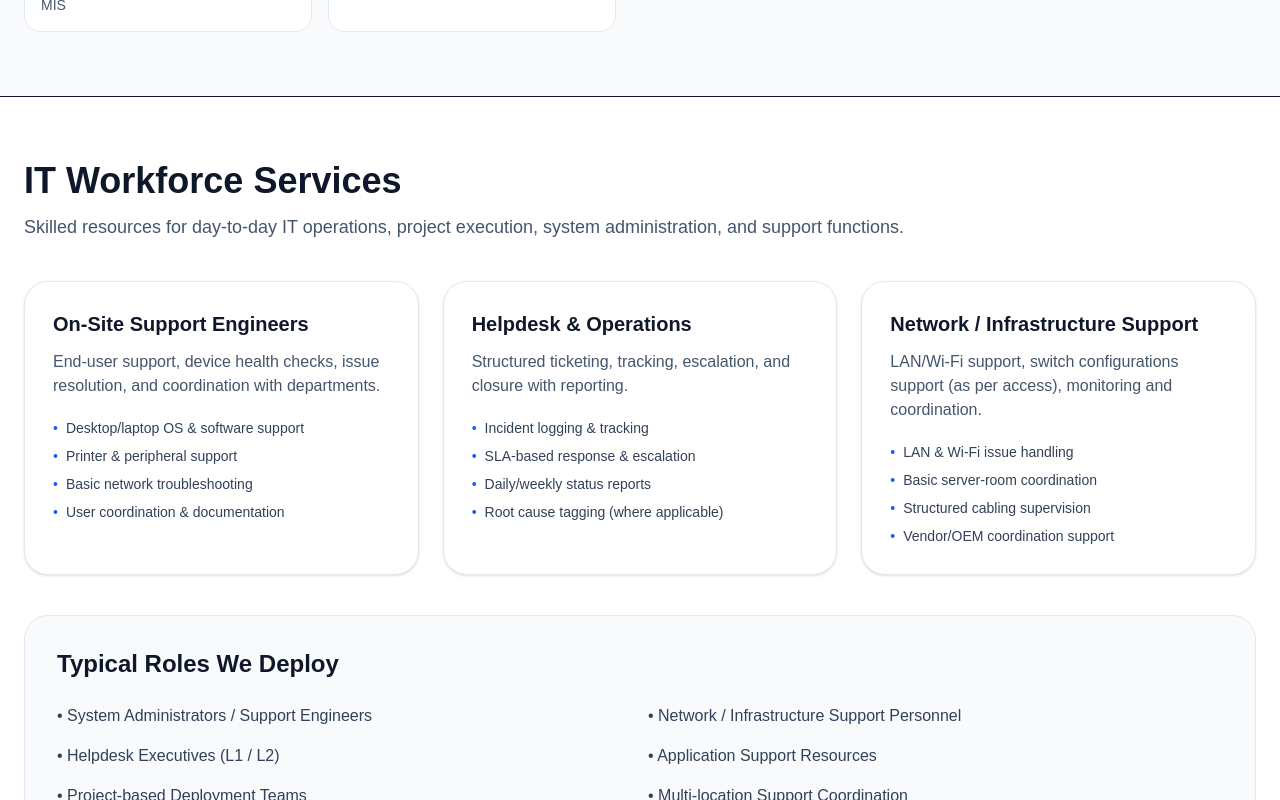
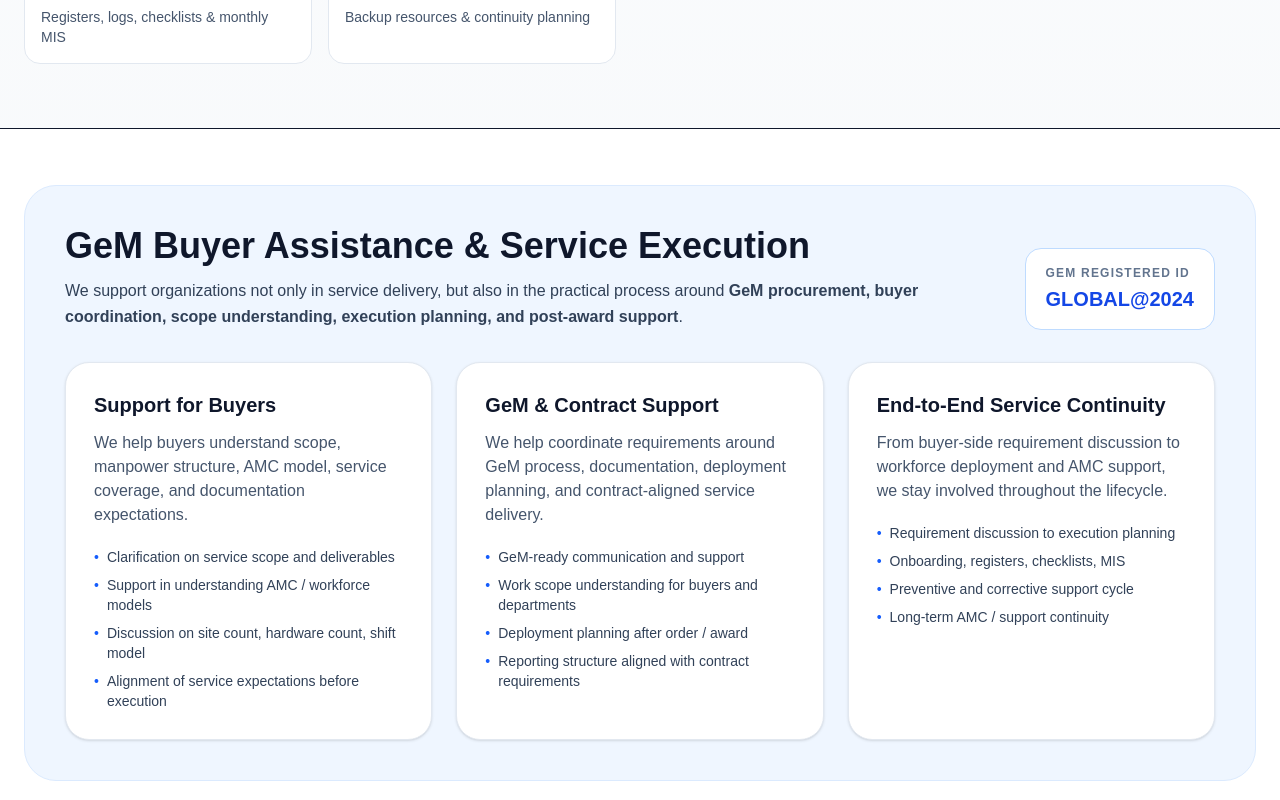
Before and after one commit to GlobalComputersAI/global-computers, a Next.js app: page /global-computers/it-workforce-amc in a window 1280 px wide. Shown: the part 940-1740 px from the top of the page. Built offline with nearby package versions, Linux system fonts and the light colour scheme.

Commit message:
Update workforce and AMC page with GeM buyer support

```diff
--- a/app/it-workforce-amc/page.tsx
+++ b/app/it-workforce-amc/page.tsx
@@ -4,15 +4,15 @@
 export const metadata: Metadata = {
   title: "IT Workforce & AMC Services for PSUs and Enterprises",
   description:
-    "Global Computers & IT Solutions provides skilled IT manpower deployment and annual maintenance contract (AMC) services for PSUs and enterprises with SLA-based support, reporting, preventive maintenance, and audit-ready documentation.",
+    "Global Computers & IT Solutions provides skilled IT manpower deployment, GeM buyer assistance, and annual maintenance contract (AMC) services for PSUs and enterprises with SLA-based support, preventive maintenance, reporting, and audit-ready documentation.",
 };
 
 const projectsHref = "/projects";
+const GEM_ID = "GLOBAL@2024";
 
 export default function ITWorkforceAMCPage() {
   return (
     <main className="bg-white text-slate-900">
-      {/* ================= HERO ================= */}
       <section className="border-b bg-gradient-to-b from-white to-slate-50">
         <div className="max-w-7xl mx-auto px-6 py-16">
           <div className="grid lg:grid-cols-2 gap-12 items-center">
@@ -28,7 +28,8 @@
 
               <p className="mt-6 text-lg md:text-xl text-slate-600 leading-relaxed max-w-2xl">
                 Global Computers & IT Solutions provides{" "}
-                <strong>skilled IT manpower</strong> and{" "}
+                <strong>skilled IT manpower</strong>,{" "}
+                <strong>GeM buyer support</strong>, and{" "}
                 <strong>Annual Maintenance Contracts (AMC)</strong> to ensure uninterrupted
                 operations for <strong>PSUs, government organizations, and enterprises</strong>.
                 We deliver structured deployments with documentation, reporting, and SLA-driven support.
@@ -66,11 +67,36 @@
             <div className="bg-white rounded-[2.5rem] border border-slate-100 shadow-xl p-8">
               <h3 className="text-xl font-black">What we manage</h3>
               <ul className="mt-5 space-y-3 text-slate-700">
-                <li className="flex gap-3"><span>✅</span><span><strong>End-user IT support</strong> (desktop, OS, apps, printers)</span></li>
-                <li className="flex gap-3"><span>✅</span><span><strong>Network & infrastructure</strong> (LAN, switches, Wi-Fi, server room basics)</span></li>
-                <li className="flex gap-3"><span>✅</span><span><strong>Helpdesk operations</strong> (ticketing, escalation, resolution tracking)</span></li>
-                <li className="flex gap-3"><span>✅</span><span><strong>AMC execution</strong> (preventive + corrective maintenance)</span></li>
-                <li className="flex gap-3"><span>✅</span><span><strong>OEM coordination</strong> (warranty calls, spares, vendor follow-up)</span></li>
+                <li className="flex gap-3">
+                  <span>✅</span>
+                  <span>
+                    <strong>End-user IT support</strong> (desktop, OS, apps, printers)
+                  </span>
+                </li>
+                <li className="flex gap-3">
+                  <span>✅</span>
+                  <span>
+                    <strong>Network & infrastructure</strong> (LAN, switches, Wi-Fi, server room basics)
+                  </span>
+                </li>
+                <li className="flex gap-3">
+                  <span>✅</span>
+                  <span>
+                    <strong>Helpdesk operations</strong> (ticketing, escalation, resolution tracking)
+                  </span>
+                </li>
+                <li className="flex gap-3">
+                  <span>✅</span>
+                  <span>
+                    <strong>AMC execution</strong> (preventive + corrective maintenance)
+                  </span>
+                </li>
+                <li className="flex gap-3">
+                  <span>✅</span>
+                  <span>
+                    <strong>OEM coordination</strong> (warranty calls, spares, vendor follow-up)
+                  </span>
+                </li>
               </ul>
 
               <div className="mt-8">
@@ -89,7 +115,65 @@
         </div>
       </section>
 
-      {/* ================= IT WORKFORCE ================= */}
+      <section className="bg-white border-b">
+        <div className="max-w-7xl mx-auto px-6 py-14">
+          <div className="rounded-[2rem] border border-blue-100 bg-blue-50 p-8 md:p-10">
+            <div className="flex flex-col lg:flex-row lg:items-end lg:justify-between gap-6">
+              <div>
+                <h2 className="text-3xl md:text-4xl font-black">
+                  GeM Buyer Assistance & Service Execution
+                </h2>
+                <p className="mt-3 text-slate-700 max-w-4xl leading-relaxed">
+                  We support organizations not only in service delivery, but also in the
+                  practical process around <strong>GeM procurement, buyer coordination, scope understanding,
+                  execution planning, and post-award support</strong>.
+                </p>
+              </div>
+
+              <div className="rounded-2xl border border-blue-200 bg-white px-5 py-4">
+                <div className="text-xs uppercase tracking-widest font-black text-slate-500">
+                  GeM Registered ID
+                </div>
+                <div className="mt-1 text-xl font-black text-blue-700">{GEM_ID}</div>
+              </div>
+            </div>
+
+            <div className="mt-8 grid lg:grid-cols-3 gap-6">
+              <FeatureCard
+                title="Support for Buyers"
+                desc="We help buyers understand scope, manpower structure, AMC model, service coverage, and documentation expectations."
+                points={[
+                  "Clarification on service scope and deliverables",
+                  "Support in understanding AMC / workforce models",
+                  "Discussion on site count, hardware count, shift model",
+                  "Alignment of service expectations before execution",
+                ]}
+              />
+              <FeatureCard
+                title="GeM & Contract Support"
+                desc="We help coordinate requirements around GeM process, documentation, deployment planning, and contract-aligned service delivery."
+                points={[
+                  "GeM-ready communication and support",
+                  "Work scope understanding for buyers and departments",
+                  "Deployment planning after order / award",
+                  "Reporting structure aligned with contract requirements",
+                ]}
+              />
+              <FeatureCard
+                title="End-to-End Service Continuity"
+                desc="From buyer-side requirement discussion to workforce deployment and AMC support, we stay involved throughout the lifecycle."
+                points={[
+                  "Requirement discussion to execution planning",
+                  "Onboarding, registers, checklists, MIS",
+                  "Preventive and corrective support cycle",
+                  "Long-term AMC / support continuity",
+                ]}
+              />
+            </div>
+          </div>
+        </div>
+      </section>
+
       <section className="bg-white">
         <div className="max-w-7xl mx-auto px-6 py-16">
           <SectionTitle
@@ -159,7 +243,6 @@
         </div>
       </section>
 
-      {/* ================= ENGAGEMENT MODEL ================= */}
       <section className="bg-slate-50 border-y">
         <div className="max-w-7xl mx-auto px-6 py-16">
           <SectionTitle
@@ -191,7 +274,6 @@
         </div>
       </section>
 
-      {/* ================= AMC SERVICES ================= */}
       <section className="bg-white">
         <div className="max-w-7xl mx-auto px-6 py-16">
           <SectionTitle
@@ -261,7 +343,6 @@
         </div>
       </section>
 
-      {/* ================= PSU READINESS ================= */}
       <section className="bg-slate-50 border-y">
         <div className="max-w-7xl mx-auto px-6 py-16">
           <SectionTitle
@@ -304,7 +385,46 @@
         </div>
       </section>
 
-      {/* ================= FINAL CTA ================= */}
+      <section className="bg-white">
+        <div className="max-w-7xl mx-auto px-6 py-16">
+          <SectionTitle
+            title="From Buyer Side to Final Service Delivery"
+            subtitle="We support the full journey — requirement discussion, scope understanding, execution planning, deployment, reporting, and long-term support."
+          />
+
+          <div className="mt-10 grid lg:grid-cols-4 gap-4">
+            <Step title="1. Buyer Discussion" desc="Understand service need, site size, hardware count, SLA and manpower expectation." />
+            <Step title="2. Scope Alignment" desc="Clarify deployment model, reporting format, support boundaries and documentation." />
+            <Step title="3. Service Execution" desc="Deploy workforce, start AMC activities, begin registers, logs and ticket handling." />
+            <Step title="4. Ongoing Support" desc="MIS reporting, preventive maintenance, escalations, review meetings and continuity support." />
+          </div>
+
+          <div className="mt-10 rounded-3xl border border-blue-100 bg-blue-50 p-8">
+            <h3 className="text-2xl font-black">Why this helps buyers</h3>
+            <p className="mt-4 text-slate-700 max-w-5xl">
+              Buyers often need a partner who not only provides manpower or AMC service, but also
+              understands documentation, reporting, coordination, and execution discipline.
+              We support this complete cycle in a structured and professional manner.
+            </p>
+
+            <div className="mt-8 flex flex-wrap gap-3">
+              <Link
+                href="/contact-us"
+                className="px-7 py-3 rounded-full bg-slate-900 text-white font-bold hover:bg-slate-800 transition"
+              >
+                Discuss Buyer Requirement
+              </Link>
+              <Link
+                href="/contact-us"
+                className="px-7 py-3 rounded-full bg-blue-600 text-white font-bold hover:bg-blue-500 transition"
+              >
+                Request GeM / Service Support
+              </Link>
+            </div>
+          </div>
+        </div>
+      </section>
+
       <section className="bg-white">
         <div className="max-w-7xl mx-auto px-6 py-16">
           <div className="text-center bg-blue-600 text-white p-12 md:p-16 rounded-[3rem]">
@@ -313,7 +433,7 @@
             </h2>
             <p className="text-blue-100 text-lg mb-8 max-w-3xl mx-auto">
               Share your locations, hardware count, SLA requirements, and scope — we will propose the best
-              workforce + AMC model with audit-ready reporting.
+              workforce + AMC model with audit-ready reporting, GeM support, and structured execution.
             </p>
 
             <div className="flex flex-wrap justify-center gap-4">
@@ -330,14 +450,16 @@
                 Request Site Survey
               </Link>
             </div>
+
+            <p className="mt-7 text-sm text-blue-100">
+              GeM ID: <strong>{GEM_ID}</strong>
+            </p>
           </div>
         </div>
       </section>
     </main>
   );
 }
-
-/* ================= Components ================= */
 
 function SectionTitle({ title, subtitle }: { title: string; subtitle: string }) {
   return (
```
